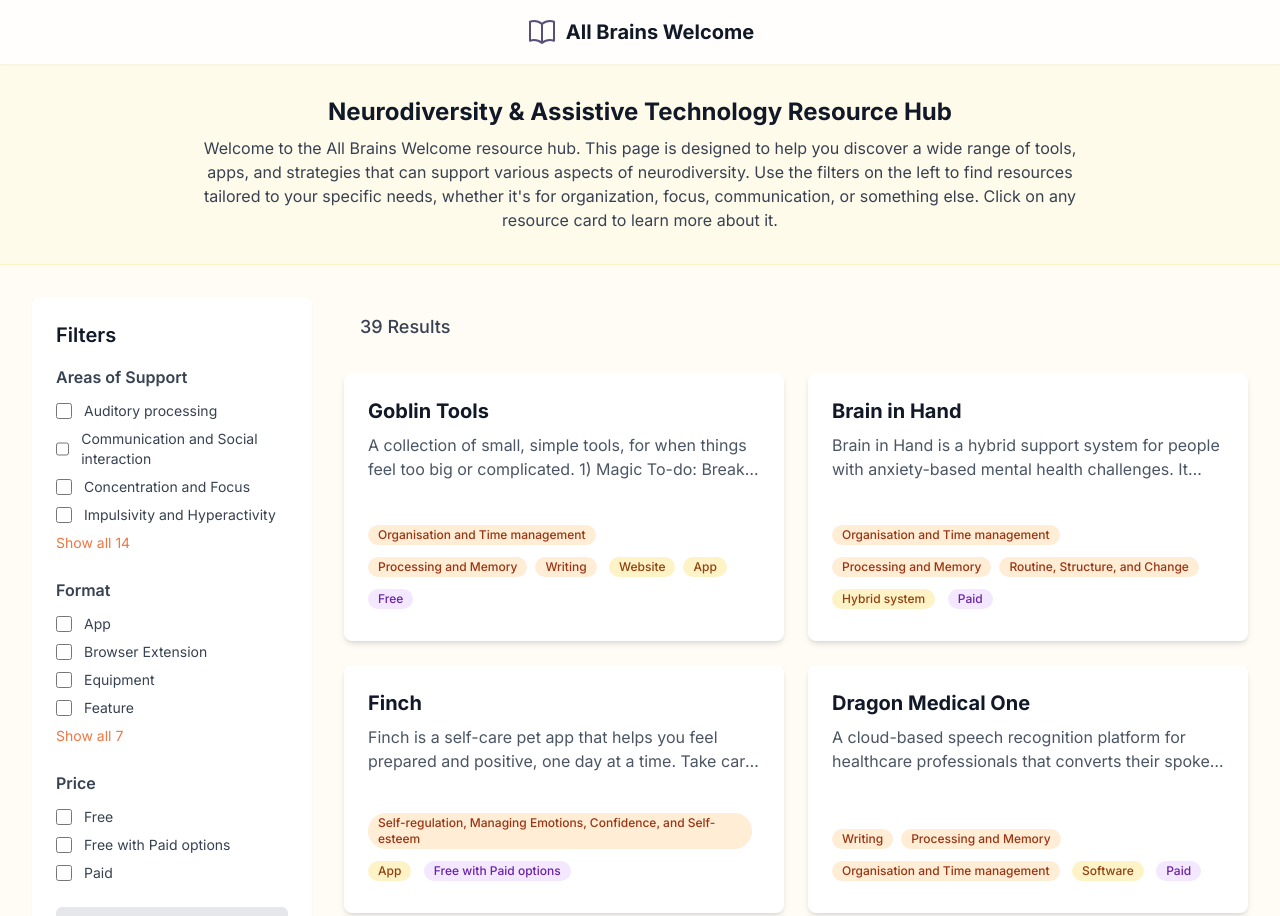
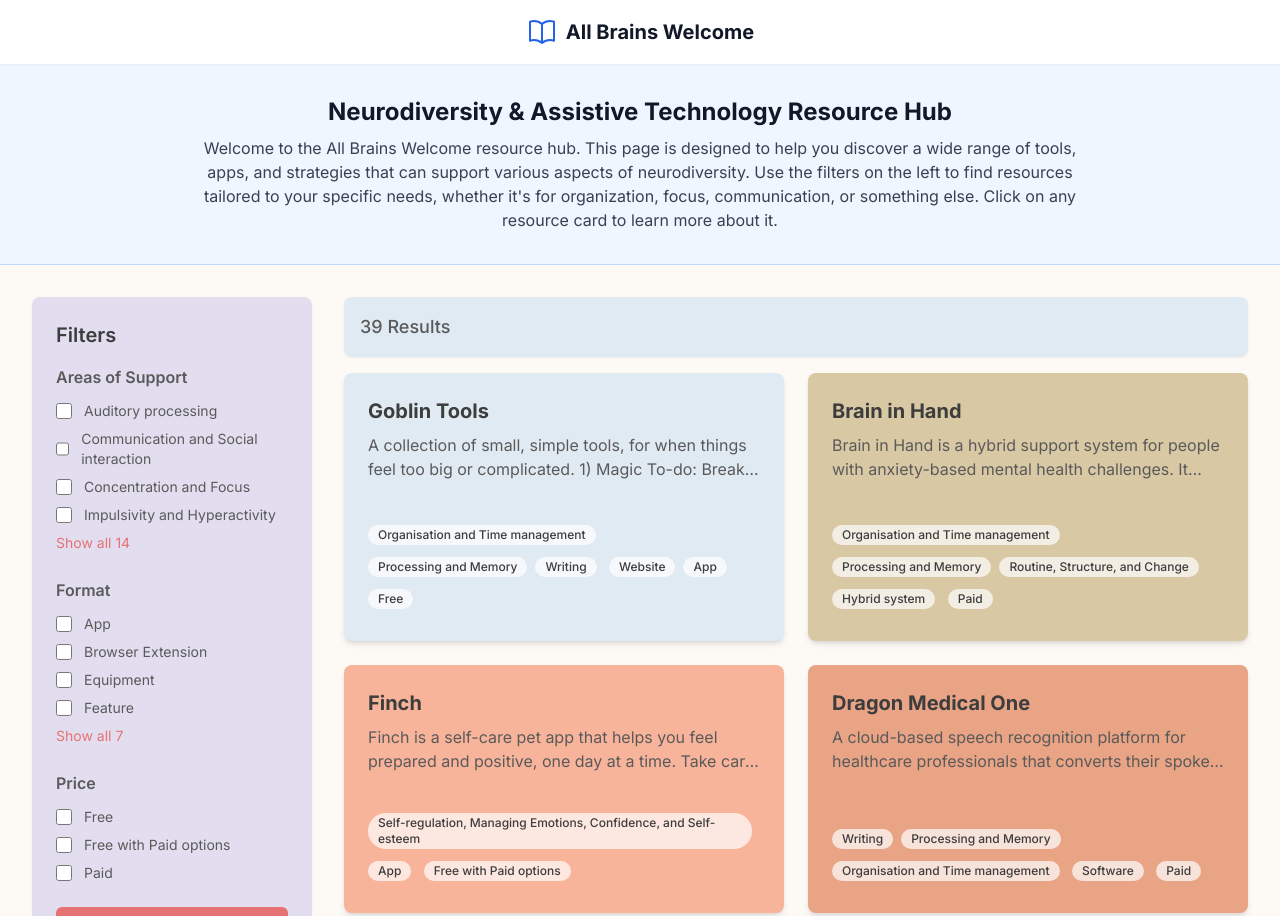
Before and after one commit to StudentOT-AMOtto/AllBrainsWelcome, a plain HTML site: page index.html in a window 1280 px wide. Shown: the top 916 px of the page. Drawn offline with nearby package versions, Linux system fonts and the light colour scheme.

Commit message:
Update index.html

```diff
--- a/index.html
+++ b/index.html
@@ -4,53 +4,51 @@
     <meta charset="UTF-8">
     <meta name="viewport" content="width=device-width, initial-scale=1.0">
     <title>All Brains Welcome</title>
-    <!-- Tailwind CSS for styling -->
+    <!-- Tailwind CSS for styling - loaded from CDN for ease of use with GitHub Pages -->
     <script src="https://cdn.tailwindcss.com"></script>
-    <!-- Google Fonts: Inter -->
+    <!-- Google Fonts: Inter - for consistent typography -->
     <link rel="preconnect" href="https://fonts.googleapis.com">
     <link rel="preconnect" href="https://fonts.gstatic.com" crossorigin>
     <link href="https://fonts.googleapis.com/css2?family=Inter:wght@400;500;600;700&display=swap" rel="stylesheet">
-    <!-- Custom Stylesheet -->
+    <!-- Custom Stylesheet - for additional, specific styling -->
     <style>
+        /* Define custom color palette based on the provided image */
+        :root {
+            --bg-main: #fdfaf6;
+            --surface-light-blue: #e0eaf3;
+            --surface-lavender: #e2ddef;
+            --surface-mustard: #d9c8a4;
+            --surface-orange: #f8b49b;
+            --surface-dark-orange: #e9a385;
+            --text-dark: #3d3d3d;
+            --text-medium: #5a5a5a;
+            --accent-color: #e57373; /* A soft reddish-orange for focus/accent */
+        }
+
         /* Base styles for the entire body */
         body {
             font-family: 'Inter', sans-serif;
-            /* A warm, off-white background color inspired by the image */
-            background-color: #FFFBF5;
+            background-color: var(--bg-main);
+            color: var(--text-dark);
         }
-
-        /* Custom color variables for Tailwind CSS */
-        /* This allows us to use the specific colors from the image within Tailwind's class system */
-        :root {
-            --color-brand-orange: #F07643;
-            --color-brand-gold: #C4A34A;
-            --color-brand-purple: #D9C8E5;
-            --color-brand-dark-purple: #585076;
-        }
-
-        /* Extending Tailwind with our custom colors */
-        .bg-brand-orange { background-color: var(--color-brand-orange); }
-        .text-brand-orange { color: var(--color-brand-orange); }
-        .ring-brand-orange { ring-color: var(--color-brand-orange); }
-        .hover\:bg-brand-orange-dark:hover { background-color: #E86A33; } /* A slightly darker orange for hover states */
-
-        .text-brand-dark-purple { color: var(--color-brand-dark-purple); }
-
-        .border-brand-purple { border-color: var(--color-brand-purple); }
 
         /* Accessibility: Focus styles for keyboard navigation */
         :focus-visible {
-            outline: 3px solid var(--color-brand-orange);
+            outline: 3px solid var(--accent-color);
             outline-offset: 2px;
             border-radius: 6px;
         }
 
-        /* Class to truncate text to 2 lines */
-        .line-clamp-2 {
-            display: -webkit-box;
-            -webkit-line-clamp: 2;
-            -webkit-box-orient: vertical;
-            overflow: hidden;
+        /* Customizing form elements to match the new theme */
+        input[type="checkbox"] {
+            color: var(--accent-color);
+            border-color: #c7c7c7;
+        }
+        input[type="checkbox"]:checked {
+            background-color: var(--accent-color);
+        }
+        input[type="checkbox"]:focus {
+            ring-color: var(--accent-color);
         }
 
         /* Animation for the modal transition */
@@ -71,6 +69,7 @@
             top: 6rem; /* Adjust based on header height */
             height: calc(100vh - 8rem); /* Full height minus header and some padding */
             overflow-y: auto;
+            background-color: var(--surface-lavender);
         }
 
         /* Reduced motion accessibility */
@@ -79,19 +78,27 @@
                 transition: none;
             }
         }
+
+        /* Class to truncate text to 2 lines */
+        .line-clamp-2 {
+            display: -webkit-box;
+            -webkit-line-clamp: 2;
+            -webkit-box-orient: vertical;
+            overflow: hidden;
+        }
     </style>
 </head>
-<body class="text-gray-800">
+<body class="text-gray-800" style="color: var(--text-dark);">
 
-    <!-- Header Section: Fixed at the top with a subtle shadow for depth -->
-    <header class="bg-white/70 backdrop-blur-lg shadow-sm sticky top-0 z-20">
+    <!-- Header Section: Fixed at the top with a subtle shadow for depth (Style Unchanged as Requested) -->
+    <header class="bg-white shadow-sm sticky top-0 z-20">
         <div class="container mx-auto px-4 sm:px-6 lg:px-8">
             <div class="flex items-center justify-center h-16">
                 <!-- Logo / Title -->
                 <div class="flex-shrink-0">
                     <a href="#" class="flex items-center space-x-2">
-                        <!-- Updated SVG Icon color to match the new theme -->
-                        <svg class="h-8 w-8 text-brand-dark-purple" xmlns="http://www.w3.org/2000/svg" fill="none" viewBox="0 0 24 24" stroke-width="1.5" stroke="currentColor">
+                        <!-- SVG Icon for the logo -->
+                        <svg class="h-8 w-8 text-blue-600" xmlns="http://www.w3.org/2000/svg" fill="none" viewBox="0 0 24 24" stroke-width="1.5" stroke="currentColor">
                            <path stroke-linecap="round" stroke-linejoin="round" d="M12 6.042A8.967 8.967 0 006 3.75c-1.052 0-2.062.18-3 .512v14.25A8.987 8.987 0 016 18c2.305 0 4.408.867 6 2.292m0-14.25a8.966 8.966 0 016-2.292c1.052 0 2.062.18 3 .512v14.25A8.987 8.987 0 0018 18a8.967 8.967 0 00-6 2.292m0-14.25v14.25" />
                         </svg>
                         <span class="text-xl font-bold text-gray-900">All Brains Welcome</span>
@@ -101,8 +108,8 @@
         </div>
     </header>
 
-    <!-- Description Section -->
-    <section class="bg-amber-50 border-b border-amber-100">
+    <!-- Description Section (Style Unchanged as Requested) -->
+    <section class="bg-blue-50 border-b border-blue-200">
         <div class="container mx-auto px-4 sm:px-6 lg:px-8 py-8">
             <h1 class="text-2xl font-bold text-gray-900 mb-2 text-center">Neurodiversity & Assistive Technology Resource Hub</h1>
             <p class="text-center text-gray-700 max-w-4xl mx-auto">
@@ -111,101 +118,103 @@
         </div>
     </section>
 
-    <!-- Main Content Area -->
+    <!-- Main Content Area: Divided into a sidebar for filters and a main section for results -->
     <main class="container mx-auto p-4 sm:p-6 lg:p-8">
         <div class="lg:grid lg:grid-cols-4 lg:gap-8">
 
-            <!-- Filters Section (Left Sidebar) -->
+            <!-- Filters Section (Left Sidebar): Styled with the new lavender color -->
             <aside class="lg:col-span-1 mb-8 lg:mb-0">
-                <div class="bg-white p-6 rounded-lg shadow-sm filter-sidebar">
-                    <h2 class="text-xl font-semibold mb-4 text-gray-900">Filters</h2>
+                <div class="p-6 rounded-lg shadow-sm filter-sidebar">
+                    <h2 class="text-xl font-semibold mb-4" style="color: var(--text-dark);">Filters</h2>
                     <form id="filter-form">
                         <!-- Areas of Support Filter Group -->
                         <div class="mb-6">
-                            <h3 class="font-semibold mb-3 text-gray-700">Areas of Support</h3>
+                            <h3 class="font-semibold mb-3" style="color: var(--text-medium);">Areas of Support</h3>
                             <div id="areas-of-support-filters" class="space-y-2">
-                                <!-- Dynamic Checkboxes -->
+                                <!-- Checkboxes will be dynamically inserted here -->
                             </div>
                         </div>
                         <!-- Format Filter Group -->
                         <div class="mb-6">
-                            <h3 class="font-semibold mb-3 text-gray-700">Format</h3>
+                            <h3 class="font-semibold mb-3" style="color: var(--text-medium);">Format</h3>
                             <div id="format-filters" class="space-y-2">
-                                <!-- Dynamic Checkboxes -->
+                                <!-- Checkboxes will be dynamically inserted here -->
                             </div>
                         </div>
                         <!-- Price Filter Group -->
                          <div class="mb-6">
-                            <h3 class="font-semibold mb-3 text-gray-700">Price</h3>
+                            <h3 class="font-semibold mb-3" style="color: var(--text-medium);">Price</h3>
                             <div id="price-filters" class="space-y-2">
-                                <!-- Dynamic Checkboxes -->
+                                <!-- Checkboxes will be dynamically inserted here -->
                             </div>
                         </div>
-                        <!-- Reset Filters Button -->
-                        <button type="reset" id="reset-filters" class="w-full px-4 py-2 bg-gray-200 text-gray-700 font-medium rounded-md hover:bg-gray-300 transition-colors">
+                        <!-- Reset Filters Button: Styled to match the new theme -->
+                        <button type="reset" id="reset-filters" class="w-full px-4 py-2 text-white font-medium rounded-md hover:opacity-90 transition-opacity" style="background-color: var(--accent-color);">
                             Reset Filters
                         </button>
                     </form>
                 </div>
             </aside>
 
-            <!-- Results Section (Main Area) -->
+            <!-- Results Section (Main Area): Displays filtered resources -->
             <section class="lg:col-span-3">
-                <div class="bg-white/0 p-4 rounded-lg mb-4 flex items-center justify-between">
-                    <h2 id="results-count" class="text-lg font-medium text-gray-700">Loading results...</h2>
+                <div class="bg-white p-4 rounded-lg shadow-sm mb-4 flex items-center justify-between" style="background-color: var(--surface-light-blue);">
+                    <h2 id="results-count" class="text-lg font-medium" style="color: var(--text-medium);">Loading results...</h2>
                 </div>
                 <!-- Grid for displaying resource cards -->
                 <div id="results-grid" class="grid grid-cols-1 md:grid-cols-2 xl:grid-cols-2 gap-6">
-                    <!-- Dynamic Resource cards -->
+                    <!-- Resource cards will be dynamically inserted here -->
                 </div>
-                <!-- No results message -->
+                <!-- Message displayed when no results are found -->
                  <div id="no-results" class="hidden text-center py-16">
                     <svg class="mx-auto h-12 w-12 text-gray-400" fill="none" viewBox="0 0 24 24" stroke="currentColor" aria-hidden="true"><path vector-effect="non-scaling-stroke" stroke-linecap="round" stroke-linejoin="round" stroke-width="2" d="M9 13h6m-3-3v6m-9 1V7a2 2 0 012-2h6l2 2h6a2 2 0 012 2v8a2 2 0 01-2 2H5a2 2 0 01-2-2z" /></svg>
-                    <h3 class="mt-2 text-lg font-medium text-gray-900">No Results Found</h3>
-                    <p class="mt-1 text-sm text-gray-500">Try adjusting your filters to find what you're looking for.</p>
+                    <h3 class="mt-2 text-lg font-medium" style="color: var(--text-dark);">No Results Found</h3>
+                    <p class="mt-1 text-sm" style="color: var(--text-medium);">Try adjusting your filters to find what you're looking for.</p>
                   </div>
                 <!-- Loading Indicator -->
                 <div id="loading-indicator" class="text-center py-16">
-                    <svg class="animate-spin mx-auto h-8 w-8 text-brand-orange" xmlns="http://www.w3.org/2000/svg" fill="none" viewBox="0 0 24 24">
+                    <svg class="animate-spin mx-auto h-8 w-8" style="color: var(--accent-color);" xmlns="http://www.w3.org/2000/svg" fill="none" viewBox="0 0 24 24">
                         <circle class="opacity-25" cx="12" cy="12" r="10" stroke="currentColor" stroke-width="4"></circle>
                         <path class="opacity-75" fill="currentColor" d="M4 12a8 8 0 018-8V0C5.373 0 0 5.373 0 12h4zm2 5.291A7.962 7.962 0 014 12H0c0 3.042 1.135 5.824 3 7.938l3-2.647z"></path>
                     </svg>
-                    <p class="mt-2 text-gray-600">Loading data...</p>
+                    <p class="mt-2" style="color: var(--text-medium);">Loading data...</p>
                 </div>
             </section>
         </div>
     </main>
 
-    <!-- Details Modal -->
+    <!-- Details Modal: Styled to match the new theme -->
     <div id="info-modal-container" class="fixed inset-0 z-40 hidden" role="dialog" aria-modal="true">
         <!-- Overlay -->
         <div id="modal-overlay" class="absolute inset-0 bg-gray-900 bg-opacity-75"></div>
         <!-- Modal Panel -->
         <div class="relative flex items-center justify-center min-h-screen p-4">
-            <div id="info-modal" class="bg-white rounded-lg shadow-xl w-full max-w-2xl transform transition-all">
+            <div id="info-modal" class="rounded-lg shadow-xl w-full max-w-2xl transform transition-all" style="background-color: var(--bg-main);">
                 <div class="p-6 sm:p-8">
                     <div class="flex items-start justify-between">
-                        <h3 id="modal-title" class="text-2xl font-bold text-gray-900"></h3>
-                        <!-- Close Button -->
+                        <h3 id="modal-title" class="text-2xl font-bold" style="color: var(--text-dark);"></h3>
+                        <!-- Close Button for the modal -->
                         <button id="modal-close-button" type="button" class="p-1 rounded-full text-gray-400 hover:bg-gray-200 hover:text-gray-600">
                             <span class="sr-only">Close</span>
                             <svg class="h-6 w-6" xmlns="http://www.w3.org/2000/svg" fill="none" viewBox="0 0 24 24" stroke-width="2" stroke="currentColor"><path stroke-linecap="round" stroke-linejoin="round" d="M6 18L18 6M6 6l12 12" /></svg>
                         </button>
                     </div>
                     <div id="modal-content" class="mt-4 space-y-4">
-                        <!-- Dynamic modal content -->
+                        <!-- Detailed content will be injected here -->
                     </div>
                 </div>
             </div>
         </div>
     </div>
 
-    <!-- Custom JavaScript -->
+    <!-- Custom JavaScript: Contains logic for data fetching, filtering, and interactions -->
     <script>
         document.addEventListener('DOMContentLoaded', function () {
 
+            // Global variable to hold the database data.
             let database = [];
 
+            // --- Element Selectors ---
             const resultsGrid = document.getElementById('results-grid');
             const resultsCount = document.getElementById('results-count');
             const noResults = document.getElementById('no-results');
@@ -221,12 +230,21 @@
             const modalOverlay = document.getElementById('modal-overlay');
             const resetButton = document.getElementById('reset-filters');
 
+            // --- State Management ---
             let activeFilters = {
                 'Areas of support': [],
                 'Format': [],
                 'Price': []
             };
 
+            // --- New Color Palette for Cards ---
+            const cardColors = ['var(--surface-light-blue)', 'var(--surface-mustard)', 'var(--surface-orange)', 'var(--surface-dark-orange)'];
+
+            // --- Functions ---
+
+            /**
+             * Creates and populates the filter checkboxes.
+             */
             function createFilters() {
                 const areas = [ 'Concentration and Focus', 'Organisation and Time management', 'Impulsivity and Hyperactivity', 'Processing and Memory', 'Communication and Social interaction', 'Routine, Structure, and Change', 'Movement and Co-ordination', 'Writing', 'Reading', 'Numbers and Mathematics', 'Auditory processing', 'Visual processing', 'Sensory sensitivity', 'Self-regulation, Managing Emotions, Confidence, and Self-esteem' ];
                 const formats = [ 'Website', 'App', 'Hybrid system', 'Equipment', 'Software', 'Browser Extension', 'Feature' ];
@@ -237,8 +255,8 @@
                         const isHidden = initialLimit && index >= initialLimit;
                         return `
                             <label class="flex items-center space-x-3 cursor-pointer ${isHidden ? 'hidden' : ''}" data-filter-item>
-                                <input type="checkbox" value="${item}" data-group="${groupName}" class="h-4 w-4 rounded border-gray-300 text-brand-orange focus:ring-brand-orange">
-                                <span class="text-sm text-gray-700">${item}</span>
+                                <input type="checkbox" value="${item}" data-group="${groupName}" class="h-4 w-4 rounded border-gray-300 focus:ring-offset-0">
+                                <span class="text-sm" style="color: var(--text-medium);">${item}</span>
                             </label>
                         `;
                     }).join('');
@@ -246,7 +264,8 @@
                     if (initialLimit && items.length > initialLimit) {
                         const showMoreButton = document.createElement('button');
                         showMoreButton.type = 'button';
-                        showMoreButton.className = 'text-sm text-brand-orange hover:underline mt-2';
+                        showMoreButton.className = 'text-sm hover:underline mt-2';
+                        showMoreButton.style.color = 'var(--accent-color)';
                         showMoreButton.textContent = `Show all ${items.length}`;
                         showMoreButton.dataset.action = 'toggle-filters';
                         showMoreButton.dataset.target = container.id;
@@ -259,6 +278,9 @@
                 createFilterGroup(priceFilters, prices, 'Price', null);
             }
 
+            /**
+             * Filters and displays the resources based on the active filters.
+             */
             function renderResults() {
                 const anyFilterActive = Object.values(activeFilters).some(arr => arr.length > 0);
                 let filteredData;
@@ -278,21 +300,24 @@
                 resultsCount.textContent = `${filteredData.length} Result${filteredData.length !== 1 ? 's' : ''}`;
                 noResults.classList.toggle('hidden', filteredData.length > 0);
 
-                filteredData.forEach(item => {
+                filteredData.forEach((item, index) => {
                     const card = document.createElement('div');
-                    card.className = 'bg-white rounded-lg shadow-md hover:shadow-lg transition-shadow duration-300 flex flex-col cursor-pointer';
-                    // Updated badge colors to match the new theme
-                    const createBadge = (text, bgColor, textColor) => `<span class="inline-block ${bgColor} ${textColor} text-xs font-medium mr-2 mb-2 px-2.5 py-0.5 rounded-full">${text}</span>`;
+                    card.className = 'rounded-lg shadow-md hover:shadow-lg transition-shadow duration-300 flex flex-col cursor-pointer';
+                    // Cycle through the new color palette for card backgrounds
+                    card.style.backgroundColor = cardColors[index % cardColors.length];
+
+                    const createBadge = (text) => `<span class="inline-block bg-white bg-opacity-70 text-xs font-medium mr-2 mb-2 px-2.5 py-0.5 rounded-full" style="color: var(--text-dark);">${text}</span>`;
+
                     card.innerHTML = `
                         <div class="p-6 flex-grow">
-                            <h3 class="text-xl font-bold text-gray-900 mb-2">${item.Name}</h3>
-                            <p class="text-gray-600 line-clamp-2 mb-4">${item.Summary}</p>
+                            <h3 class="text-xl font-bold mb-2" style="color: var(--text-dark);">${item.Name}</h3>
+                            <p class="line-clamp-2 mb-4" style="color: var(--text-medium);">${item.Summary}</p>
                         </div>
                         <div class="p-6 pt-0">
                             <div>
-                                ${item['Areas of support'].slice(0, 3).map(area => createBadge(area, 'bg-orange-100', 'text-orange-800')).join('')}
-                                ${item.Format.map(format => createBadge(format, 'bg-amber-100', 'text-amber-800')).join('')}
-                                ${item.Price.map(price => createBadge(price, 'bg-purple-100', 'text-purple-800')).join('')}
+                                ${item['Areas of support'].slice(0, 3).map(area => createBadge(area)).join('')}
+                                ${item.Format.map(format => createBadge(format)).join('')}
+                                ${item.Price.map(price => createBadge(price)).join('')}
                             </div>
                         </div>
                     `;
@@ -301,6 +326,9 @@
                 });
             }
 
+            /**
+             * Displays the modal with detailed information about a selected resource.
+             */
             function showModal(item) {
                 modalTitle.textContent = item.Name;
                 const detailSection = (title, content) => {
@@ -309,8 +337,8 @@
                     const listClass = Array.isArray(content) ? 'list-disc list-inside' : '';
                     return `
                         <div>
-                            <h4 class="font-semibold text-gray-700">${title}</h4>
-                            <div class="text-gray-600 mt-1 ${listClass}">${contentHtml}</div>
+                            <h4 class="font-semibold" style="color: var(--text-dark);">${title}</h4>
+                            <div class="mt-1 ${listClass}" style="color: var(--text-medium);">${contentHtml}</div>
                         </div>
                     `;
                 };
@@ -318,7 +346,7 @@
                     ${detailSection('Summary', item.Summary)}
                     ${detailSection('Further info / notes', item['Further info / notes'])}
                     <div>
-                        <a href="${item.Link}" target="_blank" rel="noopener noreferrer" class="inline-block mt-4 px-5 py-2.5 bg-brand-orange text-white font-medium rounded-lg hover:bg-brand-orange-dark transition-colors focus:ring-4 focus:ring-orange-300">
+                        <a href="${item.Link}" target="_blank" rel="noopener noreferrer" class="inline-block mt-4 px-5 py-2.5 text-white font-medium rounded-lg hover:opacity-90 transition-opacity" style="background-color: var(--accent-color);">
                             Visit Website
                         </a>
                     </div>
@@ -327,11 +355,17 @@
                 document.body.style.overflow = 'hidden';
             }
 
+            /**
+             * Hides the modal.
+             */
             function hideModal() {
                 modalContainer.classList.add('hidden');
                 document.body.style.overflow = '';
             }
 
+            /**
+             * Handles changes in the filter form checkboxes.
+             */
             function handleFilterChange(e) {
                 if (e.target.type === 'checkbox') {
                     const group = e.target.dataset.group;
@@ -346,6 +380,9 @@
                 }
             }
 
+            /**
+             * Fetches data and initializes the application.
+             */
             async function initializeApp() {
                 try {
                     const response = await fetch('database.json');
@@ -361,8 +398,10 @@
                 }
             }
 
+            // --- Initial Setup ---
             initializeApp();
 
+            // --- Event Listeners ---
             filterForm.addEventListener('input', handleFilterChange);
 
             filterForm.addEventListener('click', (e) => {
```
